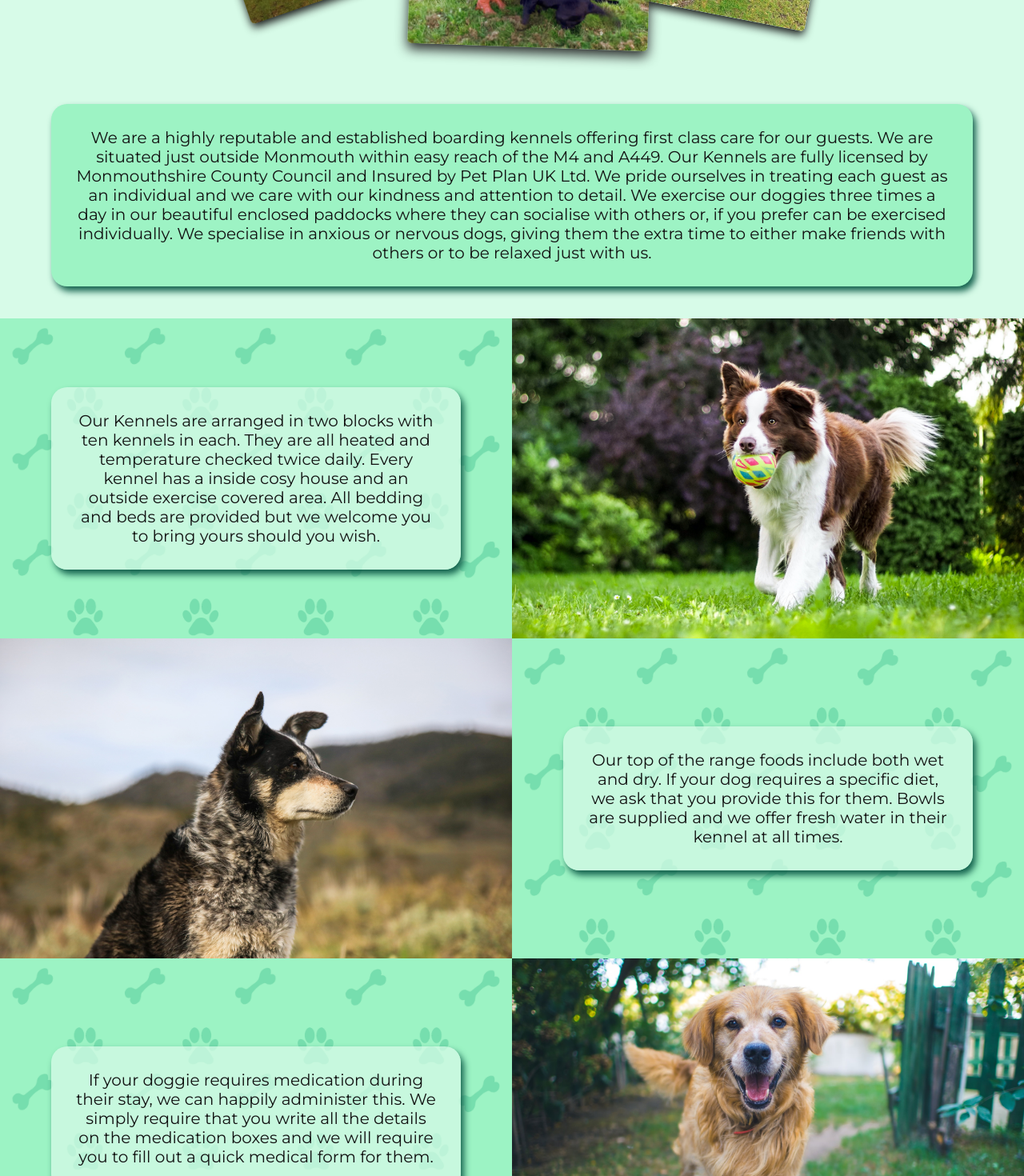
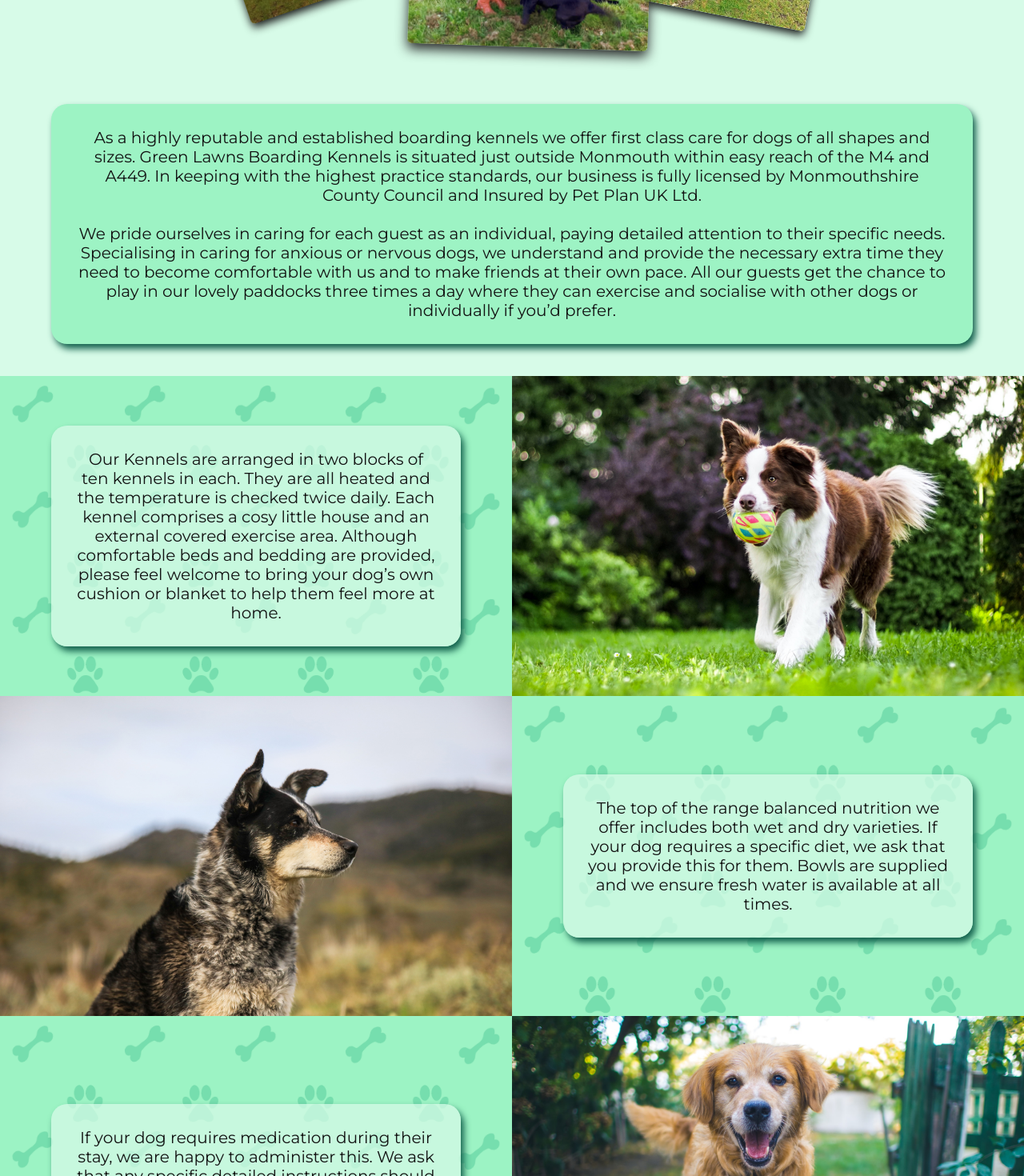
Before and after one commit to Velocima/green-lawns-next, a Next.js app: page / in a window 1280 px wide. Shown: the part 1220-2690 px from the top of the page at 80% size. Built offline with nearby package versions, Linux system fonts and the light colour scheme.

Commit message:
literature updated

```diff
--- a/components/about.jsx
+++ b/components/about.jsx
@@ -63,15 +63,19 @@ export default function About() {
 					<img src='/images/about/ted.jpg' alt='' style={imageThreeStyle} />
 				</div>
 				<p ref={familyTextRef} style={{ animationPlayState: familyTextPlayState }}>
-					We are a highly reputable and established boarding kennels offering first class
-					care for our guests. We are situated just outside Monmouth within easy reach of
-					the M4 and A449. Our Kennels are fully licensed by Monmouthshire County Council
-					and Insured by Pet Plan UK Ltd. We pride ourselves in treating each guest as an
-					individual and we care with our kindness and attention to detail. We exercise
-					our doggies three times a day in our beautiful enclosed paddocks where they can
-					socialise with others or, if you prefer can be exercised individually. We
-					specialise in anxious or nervous dogs, giving them the extra time to either make
-					friends with others or to be relaxed just with us.
+					As a highly reputable and established boarding kennels we offer first class care
+					for dogs of all shapes and sizes. Green Lawns Boarding Kennels is situated just
+					outside Monmouth within easy reach of the M4 and A449. In keeping with the
+					highest practice standards, our business is fully licensed by Monmouthshire
+					County Council and Insured by Pet Plan UK Ltd.
+					<br />
+					<br />
+					We pride ourselves in caring for each guest as an individual, paying detailed
+					attention to their specific needs. Specialising in caring for anxious or nervous
+					dogs, we understand and provide the necessary extra time they need to become
+					comfortable with us and to make friends at their own pace. All our guests get
+					the chance to play in our lovely paddocks three times a day where they can
+					exercise and socialise with other dogs or individually if you’d prefer.
 				</p>
 			</section>
 			<section>
@@ -85,10 +89,12 @@ export default function About() {
 							ref={tileTextOneRef}
 							style={{ animationPlayState: tileTextOnePlayState }}
 						>
-							Our Kennels are arranged in two blocks with ten kennels in each. They
-							are all heated and temperature checked twice daily. Every kennel has a
-							inside cosy house and an outside exercise covered area. All bedding and
-							beds are provided but we welcome you to bring yours should you wish.
+							Our Kennels are arranged in two blocks of ten kennels in each. They are
+							all heated and the temperature is checked twice daily. Each kennel
+							comprises a cosy little house and an external covered exercise area.
+							Although comfortable beds and bedding are provided, please feel welcome
+							to bring your dog’s own cushion or blanket to help them feel more at
+							home.
 						</p>
 					</div>
 					<img
@@ -112,9 +118,10 @@ export default function About() {
 							ref={tileTextTwoRef}
 							style={{ animationPlayState: tileTextTwoPlayState }}
 						>
-							Our top of the range foods include both wet and dry. If your dog
-							requires a specific diet, we ask that you provide this for them. Bowls
-							are supplied and we offer fresh water in their kennel at all times.
+							The top of the range balanced nutrition we offer includes both wet and
+							dry varieties. If your dog requires a specific diet, we ask that you
+							provide this for them. Bowls are supplied and we ensure fresh water is
+							available at all times.
 						</p>
 					</div>
 					<div
@@ -126,10 +133,10 @@ export default function About() {
 							ref={tileTextThreeRef}
 							style={{ animationPlayState: tileTextThreePlayState }}
 						>
-							If your doggie requires medication during their stay, we can happily
-							administer this. We simply require that you write all the details on the
-							medication boxes and we will require you to fill out a quick medical
-							form for them.
+							If your dog requires medication during their stay, we are happy to
+							administer this. We ask that any specific detailed instructions should
+							be written on the medication boxes. You will also have to fill out a
+							brief medical form.
 						</p>
 					</div>
 					<img
```
Also changed, not shown: pages/services.jsx (+16 -13 lines).
